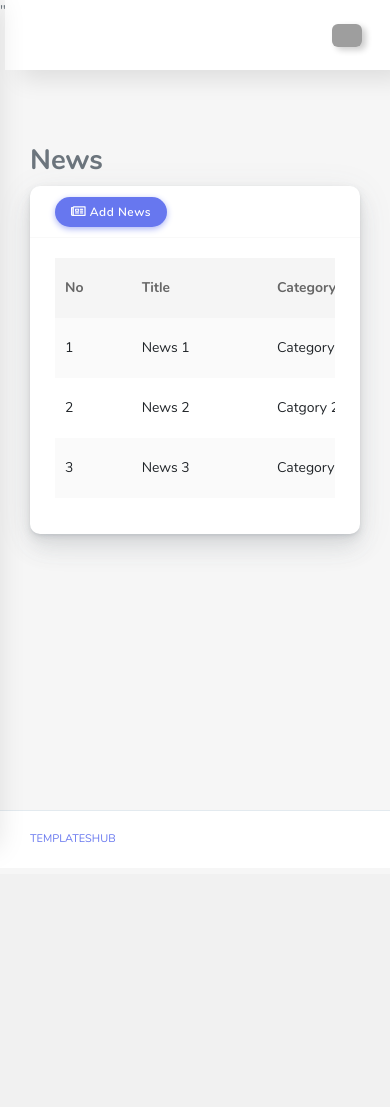
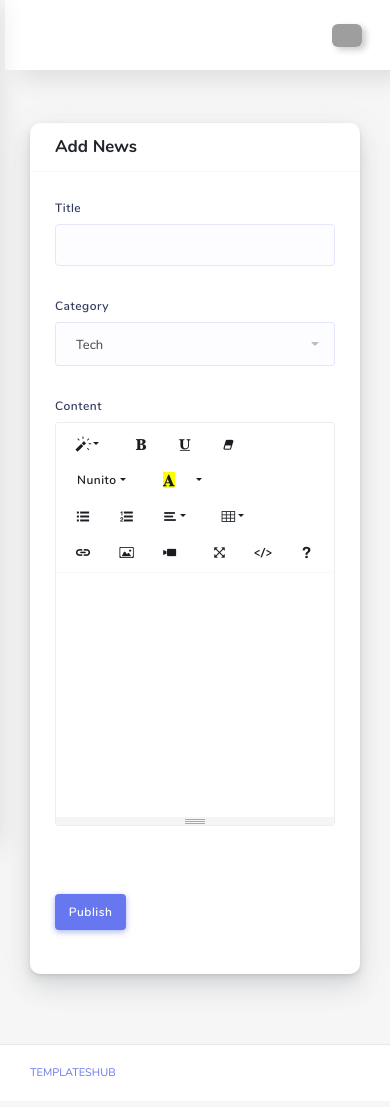
Before and after one commit to nofrialdi/palmeera, a PHP site: page /admin/news/addNews.php in a window 390 px wide. Before the commit the page ends 868 px from the top, so only its background shows below. Run offline with PHP 8.4, Linux system fonts and the light colour scheme; some libraries are stand-ins or nearby versions; grey boxes are pictures that could not be loaded.

Commit message:
add news page

```diff
--- a/admin/news/addNews.php
+++ b/admin/news/addNews.php
@@ -6,11 +6,13 @@
 <head>
   <meta charset="UTF-8">
   <meta content="width=device-width, initial-scale=1, maximum-scale=1, shrink-to-fit=no" name="viewport">
-  <title>Otika - Admin Dashboard Template</title>
-  <!-- General CSS Files -->">
-  <link rel="stylesheet" href="../assets/css/app.min.css">
-  <link rel="stylesheet" href="../assets/bundles/datatables/datatables.min.css">
-  <link rel="stylesheet" href="../assets/bundles/datatables/DataTables-1.10.16/css/dataTables.bootstrap4.min.css">
+  <title>Palmeera</title>
+ <!-- General CSS Files -->
+ <link rel="stylesheet" href="../assets/css/app.min.css">
+  <link rel="stylesheet" href="../assets/bundles/summernote/summernote-bs4.css">
+  <link rel="stylesheet" href="../assets/bundles/codemirror/lib/codemirror.css">
+  <link rel="stylesheet" href="../assets/bundles/codemirror/theme/duotone-dark.css">
+  <link rel="stylesheet" href="../assets/bundles/jquery-selectric/selectric.css">
   <!-- Template CSS -->
   <link rel="stylesheet" href="../assets/css/style.css">
   <link rel="stylesheet" href="../assets/css/components.css">
@@ -64,61 +66,40 @@
       <div class="main-content">
         <section class="section">
           <div class="section-body">
-            <div class="row">
+          <div class="row">
               <div class="col-12">
-                <div><h3>News</h3></div>
                 <div class="card">
                   <div class="card-header">
-
-                    <div><button onclick="window.location.href='addNews.php'" type="button"  class="btn btn-primary"> <i class="far fa-newspaper"></i> Add News</button></div>
+                    <h4>Add News</h4>
                   </div>
                   <div class="card-body">
-
-                    <div class="table-responsive">
-                      <table class="table table-striped table-hover" id="save-stage" style="width:100%;">
-                        <thead>
-                          <tr>
-                            <th>No</th>
-                            <th>Title</th>
-                            <th>Category</th>
-                            <th>Action</th>
-                          </tr>
-                        </thead>
-                        <tbody>
-                          <tr>
-                            <td>1</td>
-                            <td>News 1</td>
-                            <td>Category 1</td>
-                            <td>
-                                <a href="#" class="btn btn-info">Detail</a>
-                                <a href="#" class="btn btn-success">Edit</a>
-                                <a href="#" class="btn btn-danger">Delete</a>
-                            </td>
-                          </tr>
-                          <tr>
-                          <td>2</td>
-                          <td>News 2</td>
-                            <td>Catgory 2</td>
-                            <td>
-                                <a href="#" class="btn btn-info">Detail</a>
-                                <a href="#" class="btn btn-success">Edit</a>
-                                <a href="#" class="btn btn-danger">Delete</a>
-                            </td>
-
-                          </tr>
-                          <tr>
-                          <td>3</td>
-                            <td>News 3</td>
-                            <td>Category 3</td>
-                            <td>
-                                <a href="#" class="btn btn-info">Detail</a>
-                                <a href="#" class="btn btn-success">Edit</a>
-                                <a href="#" class="btn btn-danger">Delete</a>
-                            </td>
-                          </tr>
-
-                        </tbody>
-                      </table>
+                    <div class="form-group row mb-4">
+                      <label class="col-form-label text-md-right col-12 col-md-3 col-lg-3">Title</label>
+                      <div class="col-sm-12 col-md-7">
+                        <input type="text" class="form-control">
+                      </div>
+                    </div>
+                    <div class="form-group row mb-4">
+                      <label class="col-form-label text-md-right col-12 col-md-3 col-lg-3">Category</label>
+                      <div class="col-sm-12 col-md-7">
+                        <select class="form-control selectric">
+                          <option>Tech</option>
+                          <option>News</option>
+                          <option>Political</option>
+                        </select>
+                      </div>
+                    </div>
+                    <div class="form-group row mb-4">
+                      <label class="col-form-label text-md-right col-12 col-md-3 col-lg-3">Content</label>
+                      <div class="col-sm-12 col-md-7">
+                        <textarea class="summernote"></textarea>
+                      </div>
+                    </div>
+                    <div class="form-group row mb-4">
+                      <label class="col-form-label text-md-right col-12 col-md-3 col-lg-3"></label>
+                      <div class="col-sm-12 col-md-7">
+                        <button class="btn btn-primary">Publish</button>
+                      </div>
                     </div>
                   </div>
                 </div>
@@ -227,14 +208,16 @@
       </footer>
     </div>
   </div>
-  <!-- General JS Scripts -->
-  <script src="../assets/js/app.min.js"></script>
+    <!-- General JS Scripts -->
+    <script src="../assets/js/app.min.js"></script>
   <!-- JS Libraies -->
-  <script src="../assets/bundles/datatables/datatables.min.js"></script>
-  <script src="../assets/bundles/datatables/DataTables-1.10.16/js/dataTables.bootstrap4.min.js"></script>
-  <script src="../assets/bundles/jquery-ui/jquery-ui.min.js"></script>
+  <script src="../assets/bundles/summernote/summernote-bs4.js"></script>
+  <script src="../assets/bundles/codemirror/lib/codemirror.js"></script>
+  <script src="../assets/bundles/codemirror/mode/javascript/javascript.js"></script>
+  <script src="../assets/bundles/jquery-selectric/jquery.selectric.min.js"></script>
+  <script src="../assets/bundles/ckeditor/ckeditor.js"></script>
   <!-- Page Specific JS File -->
-  <script src="../assets/js/page/datatables.js"></script>
+  <script src="../assets/js/page/ckeditor.js"></script>
   <!-- Template JS File -->
   <script src="../assets/js/scripts.js"></script>
   <!-- Custom JS File -->
```
